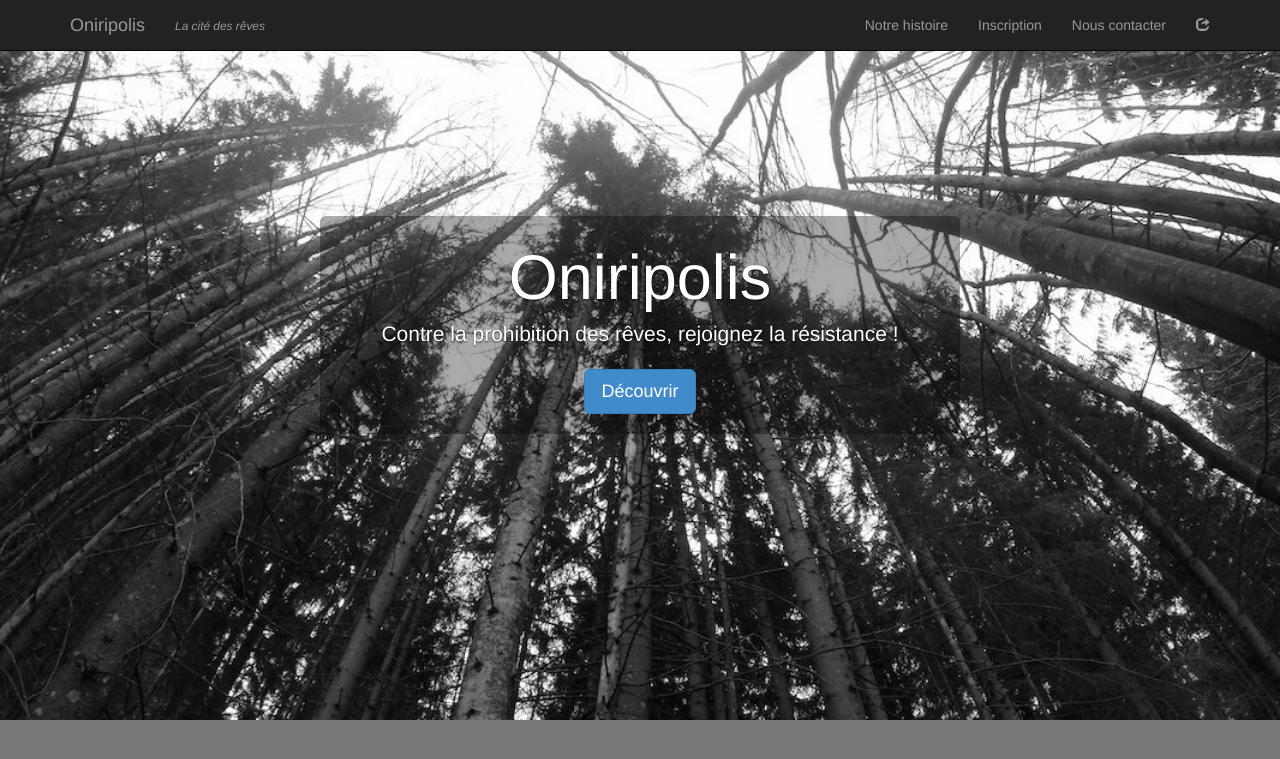
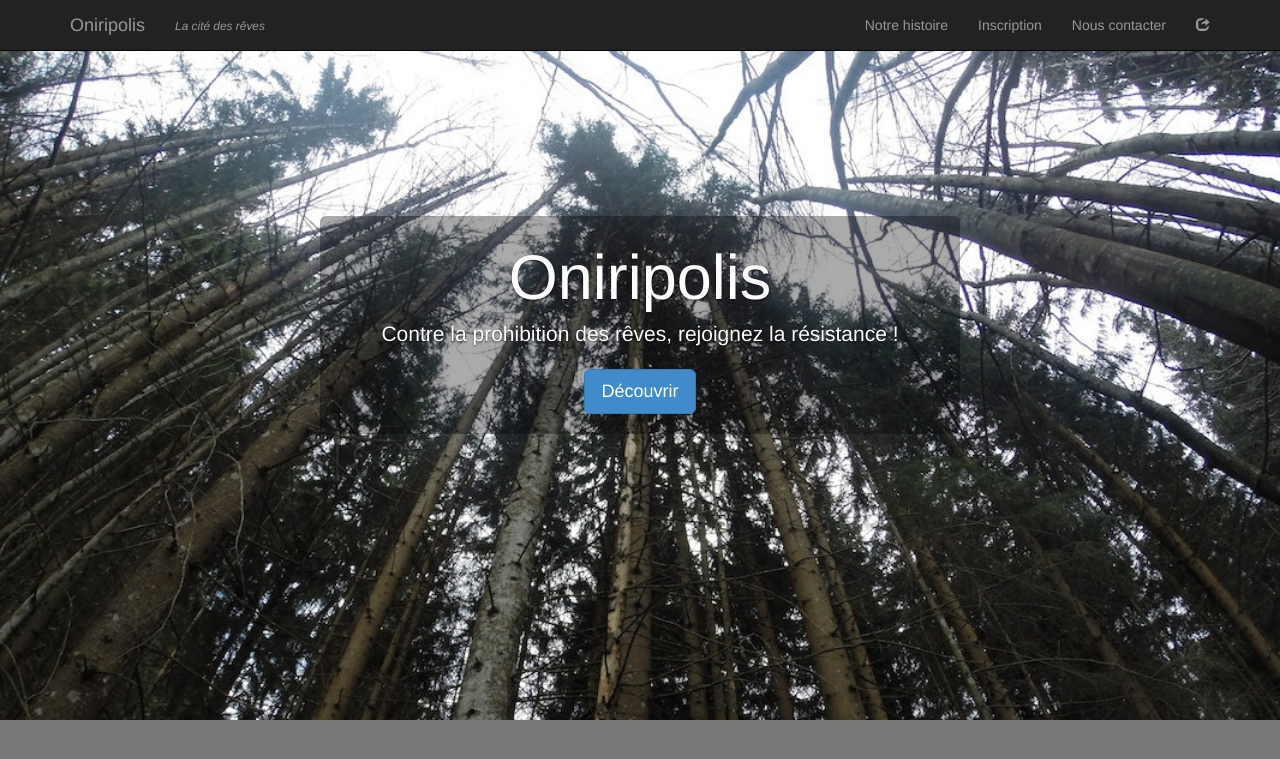
Before and after one commit to AdamSelene/oniripolis-staging, a Jekyll site: the page built from index.html, in a window 1280 px wide and 900 px high. Shown: the top 759 px of the window. Built offline with Jekyll 4.4.1, drawn with Linux system fonts in a browser that asks for light colours; comment, search, counter and statistics services are not loaded.

Commit message:
Reverted to color image

```diff
--- a/index.html
+++ b/index.html
@@ -6,7 +6,7 @@
 <div id="welcome" class="carousel" data-interval="false">
 	<div class="carousel-inner">
 		<div class="item active">
-			<img src="img/forest-nb.jpg" alt="Bienvenue dans Oniripolis" class="img-responsive" />
+			<img src="img/forest.jpg" alt="Bienvenue dans Oniripolis" class="img-responsive" />
             <div class="container">
                 <div class="carousel-caption jumbotron">
                         <h1>Oniripolis</h1>
```
